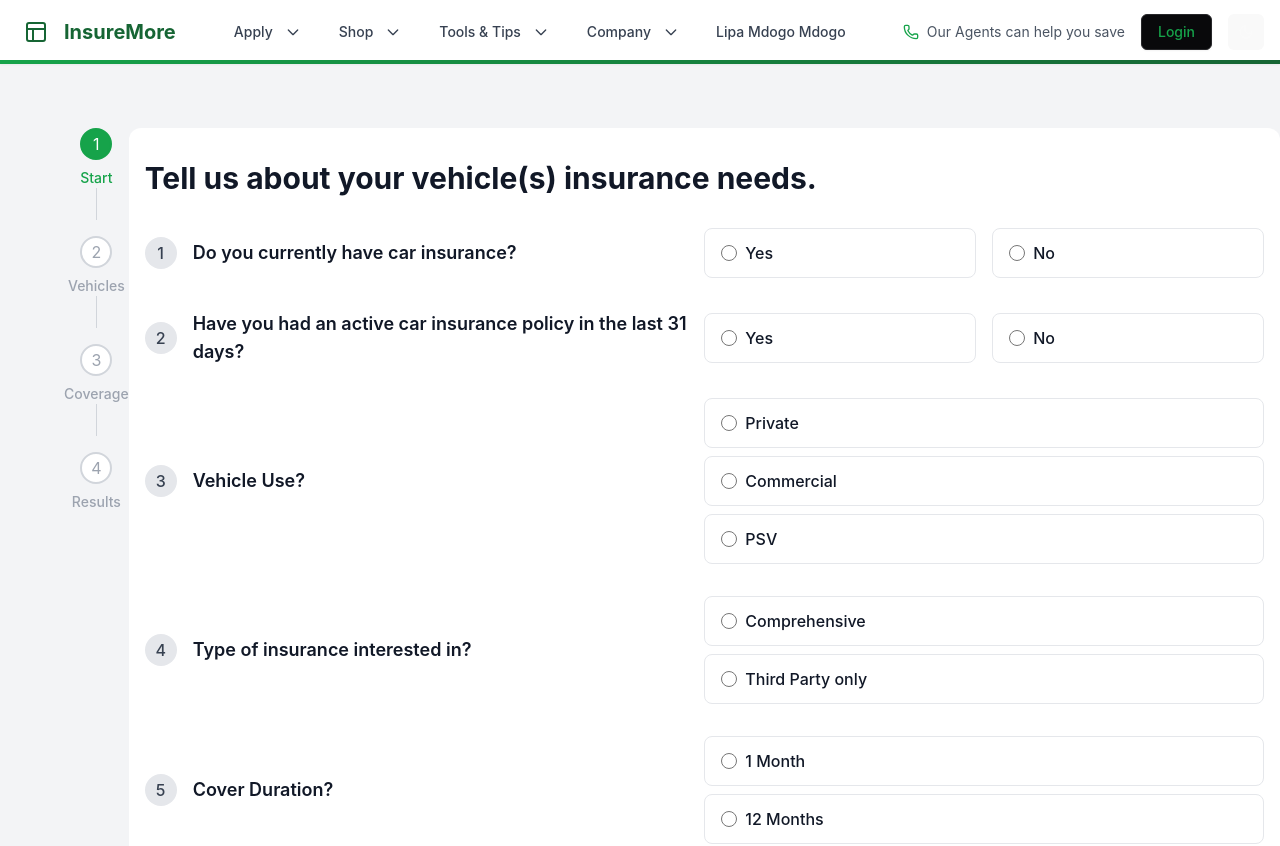
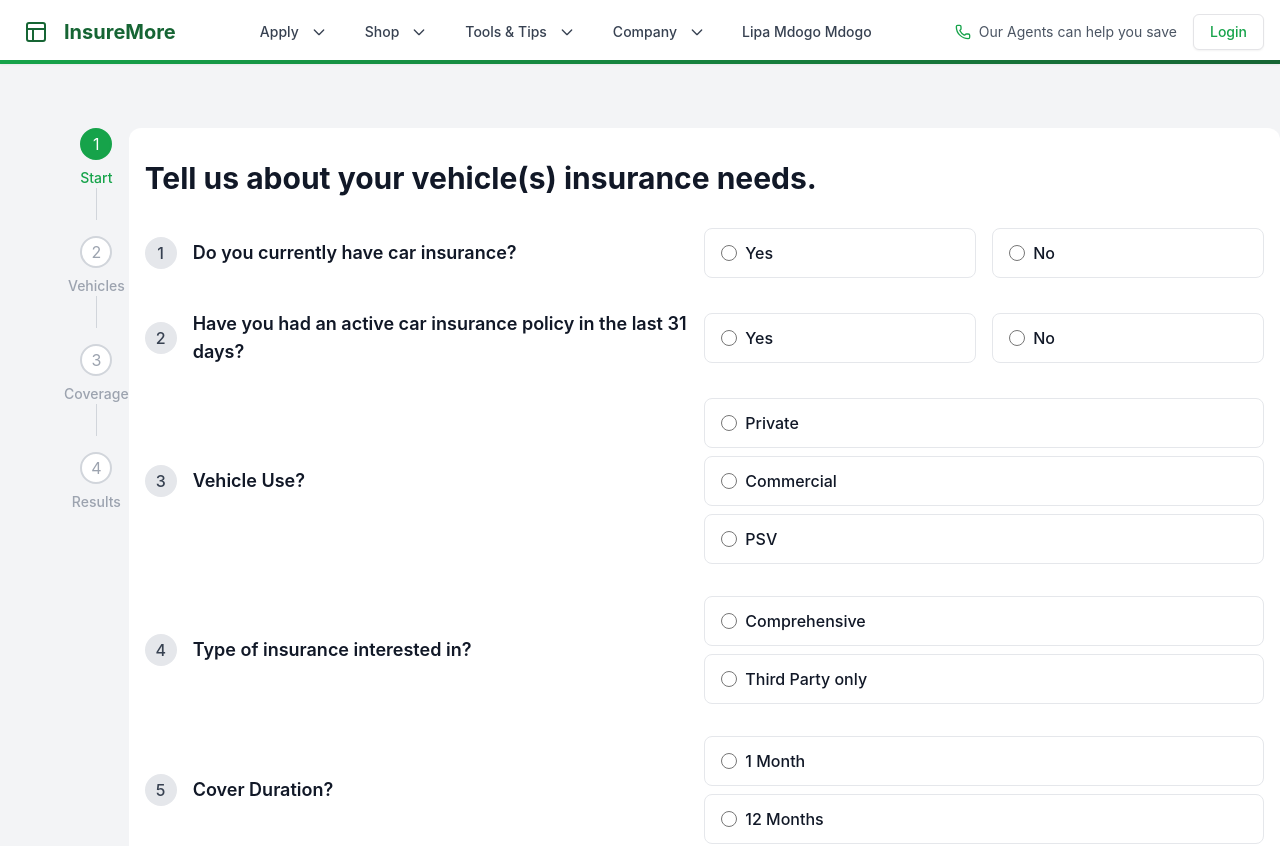
Before and after one commit to moturiphil/NaiCoverFrontend, a React (Vite) app: page /insurance/motor-car in a window 1280 px wide. Shown: the top 846 px of the page. Built offline with nearby package versions, Linux system fonts and the light colour scheme.

Commit message:
light default theme

```diff
--- a/src/components/Navbar.tsx
+++ b/src/components/Navbar.tsx
@@ -8,7 +8,6 @@ import {
 } from "@/components/ui/sheet";
 import { buttonVariants } from "./ui/button";
 import { Menu, Phone } from "lucide-react";
-import { ModeToggle } from "./mode-toggle";
 import { LogoIcon } from "./Icons";
 
 interface RouteProps {
@@ -83,7 +82,6 @@ const NavBar = () => {
 
           {/* Mobile Menu */}
           <span className="flex md:hidden gap-2">
-            <ModeToggle />
             <Sheet open={isOpen} onOpenChange={setIsOpen}>
               <SheetTrigger className="px-2">
                 <Menu className="flex md:hidden h-5 w-5 text-gray-700 hover:text-green-600 transition-colors" />
@@ -201,7 +199,6 @@ const NavBar = () => {
             >
               Login
             </a>
-            <ModeToggle />
           </div>
         </div>
 
--- a/src/components/theme-provider.tsx
+++ b/src/components/theme-provider.tsx
@@ -22,7 +22,7 @@ const ThemeProviderContext = createContext<ThemeProviderState>(initialState);
 
 export function ThemeProvider({
   children,
-  defaultTheme = "dark",
+  defaultTheme = "light", // Set default theme to light
   storageKey = "vite-ui-theme",
   ...props
 }: ThemeProviderProps) {
@@ -57,10 +57,7 @@ export function ThemeProvider({
   };
 
   return (
-    <ThemeProviderContext.Provider
-      {...props}
-      value={value}
-    >
+    <ThemeProviderContext.Provider {...props} value={value}>
       {children}
     </ThemeProviderContext.Provider>
   );
```
Also changed, not shown: src/Insurance.tsx (+1 -19 lines), 1 other file (tests, documents, lock files or other folders).
